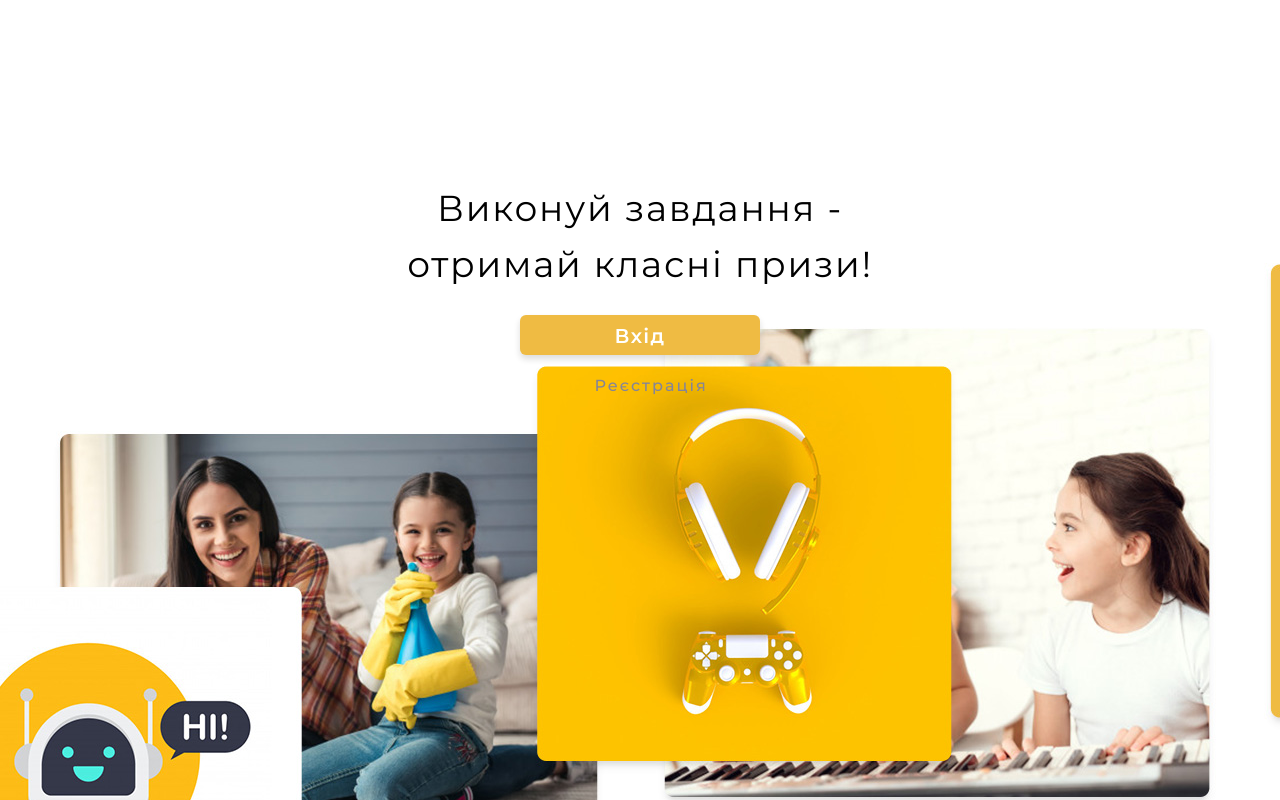
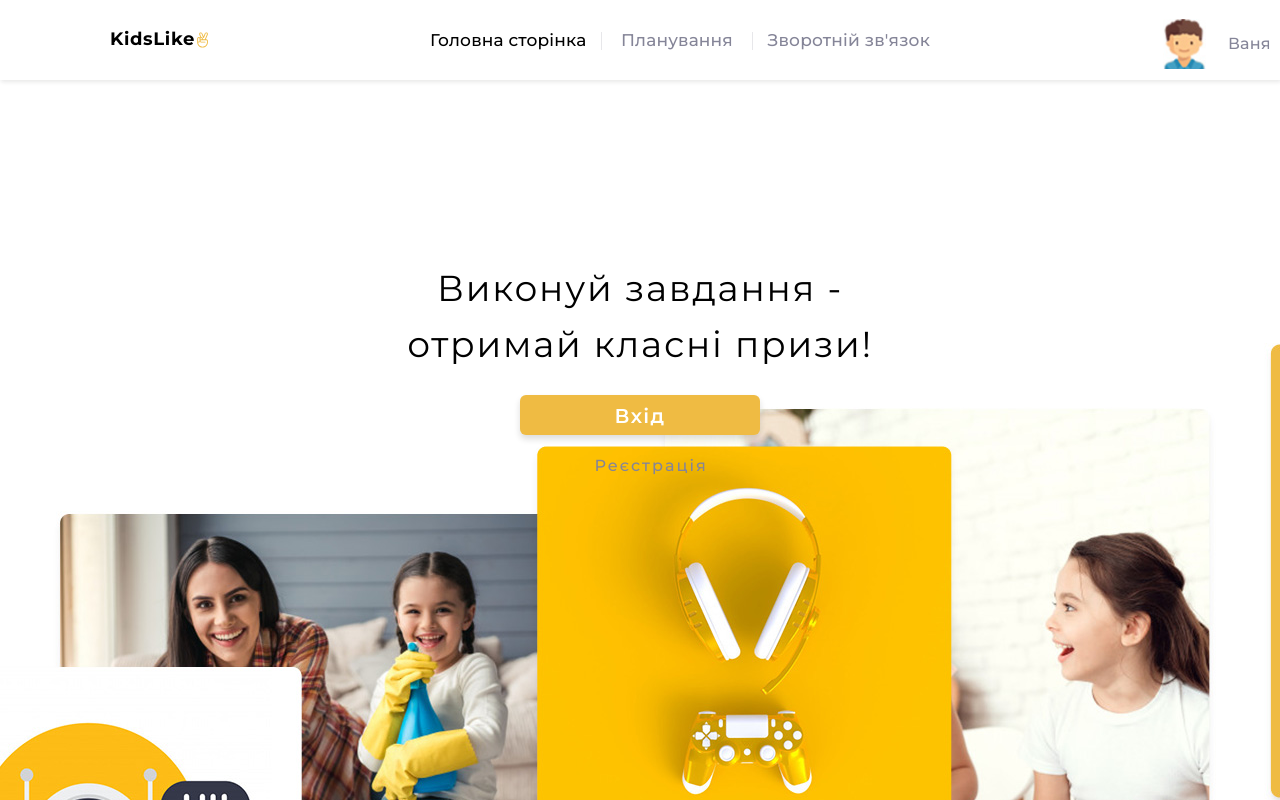
Before and after one commit to vbguard/kidsLike, a React app: page / in a window 1280 px wide. Shown: the top 800 px of the page. Built offline with nearby package versions, Linux system fonts and the light colour scheme.

Commit message:
added Header

```diff
--- a/src/App.js
+++ b/src/App.js
@@ -5,11 +5,13 @@ import DashboardPage from './pages/DashboardPage/DashboardPage';
 import PlanningPage from './pages/PlanningPage/PlanningPage';
 import Register from './components/Register/Register';
 import Login from './components/Login/Login';
+import Header from './components/Header/Header';
 // import ProtectedComponent from './hoc/ProtectedComponent';
 
 function App() {
   return (
     <>
+      <Header />
       <Switch>
         <Route exact strict path="/" component={AuthPage} />
         <Route path="/login" component={Login} />
--- a/src/components/NavLogin/NavLogin.js
+++ b/src/components/NavLogin/NavLogin.js
@@ -40,7 +40,7 @@ export default class NavLogin extends Component {
             KidsLike
             <Icon icon="Logo" className={styles.menuOpenIcon} />
           </a>
-          <ul className>
+          <ul>
             <li>
               <NavLink to="/" exact className={styles.menuOpenNavLink} activeStyle={activeStyle}>
                 Головна
@@ -65,3 +65,5 @@ export default class NavLogin extends Component {
     );
   }
 }
+
+Modal.setAppElement('body');
```
